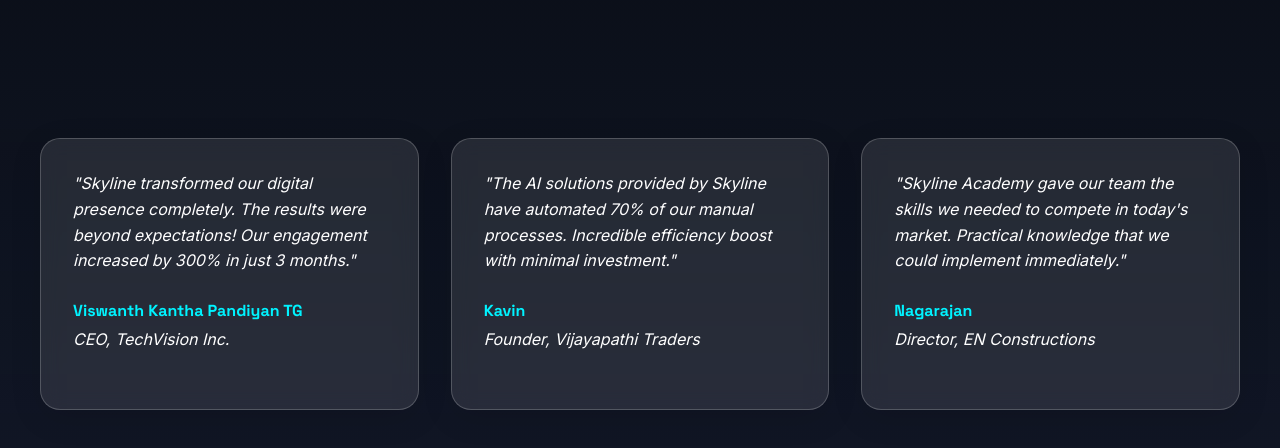
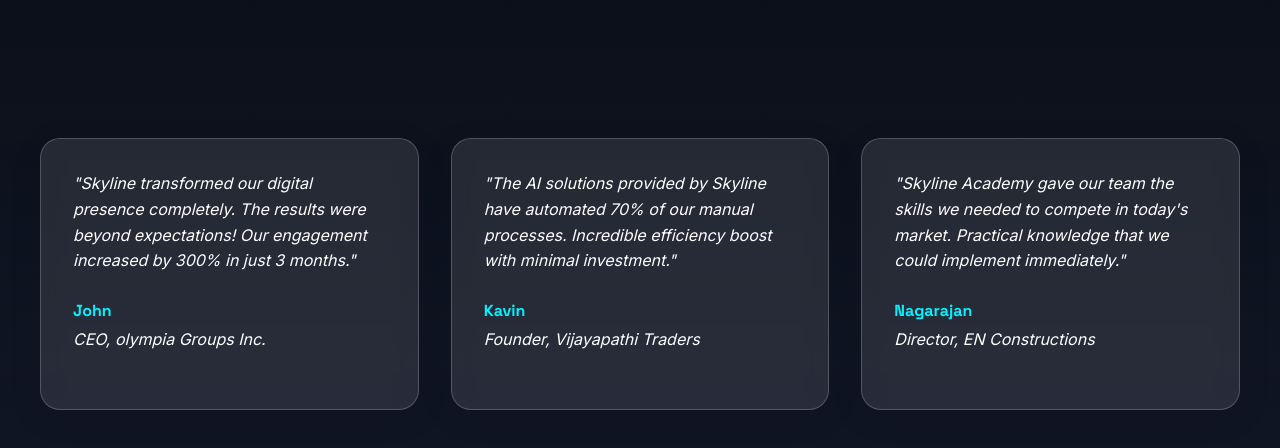
Before and after one commit to imprasannag/skyline, a plain HTML site: page index.html in a window 1280 px wide. Shown: the part 4982-5430 px from the top of the page. Drawn offline with nearby package versions, Linux system fonts and the light colour scheme.

Commit message:
Update index.html

```diff
--- a/index.html
+++ b/index.html
@@ -2467,8 +2467,8 @@
                 <div class="testimonial-content">
                     <p>"Skyline transformed our digital presence completely. The results were beyond expectations! Our engagement increased by 300% in just 3 months."</p>
                     <div class="testimonial-author">
-                        <h4>Viswanth Kantha Pandiyan TG</h4>
-                        <p>CEO, TechVision Inc.</p>
+                        <h4>John</h4>
+                        <p>CEO, olympia Groups Inc.</p>
                     </div>
                 </div>
             </div>
```
